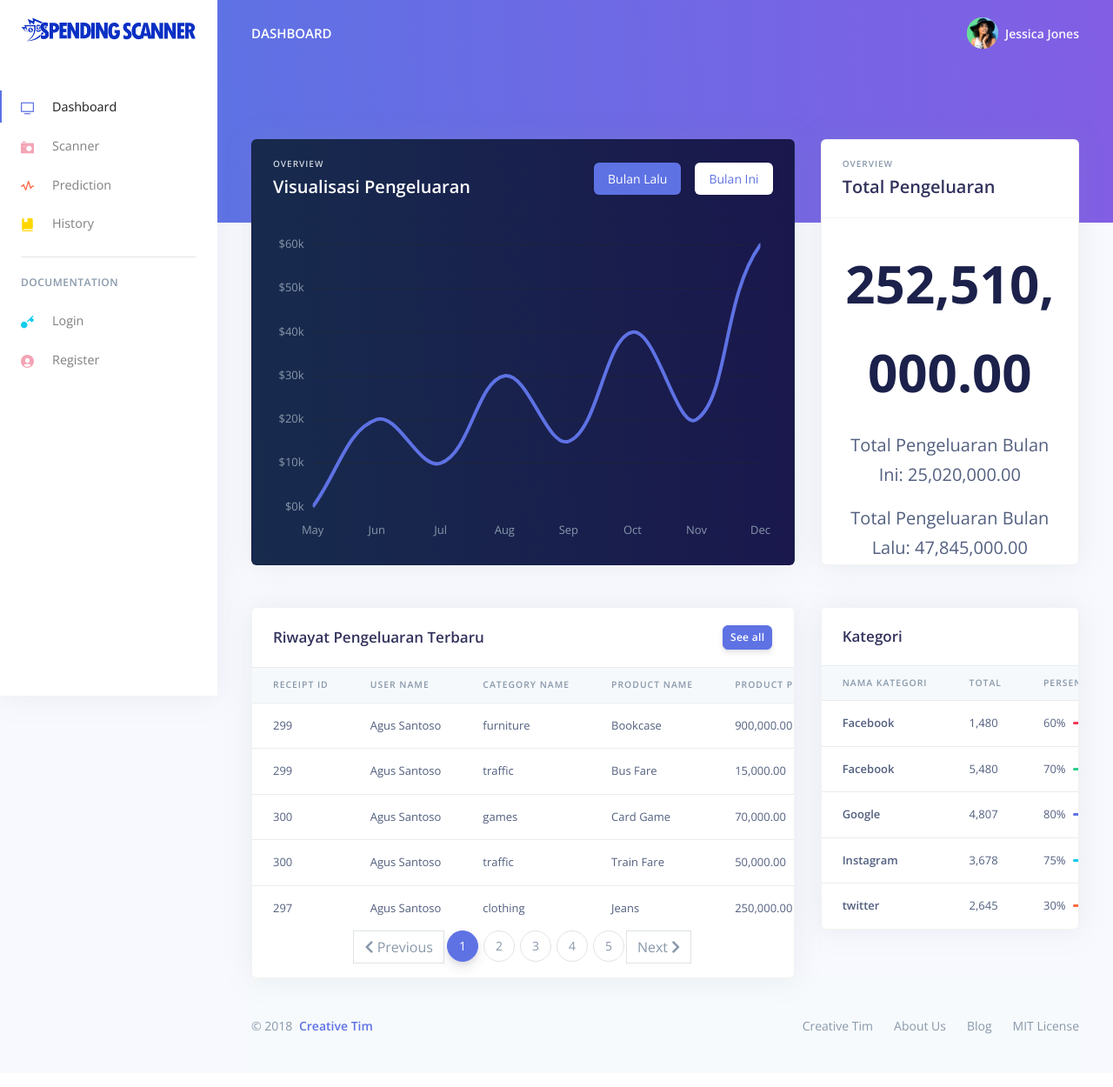
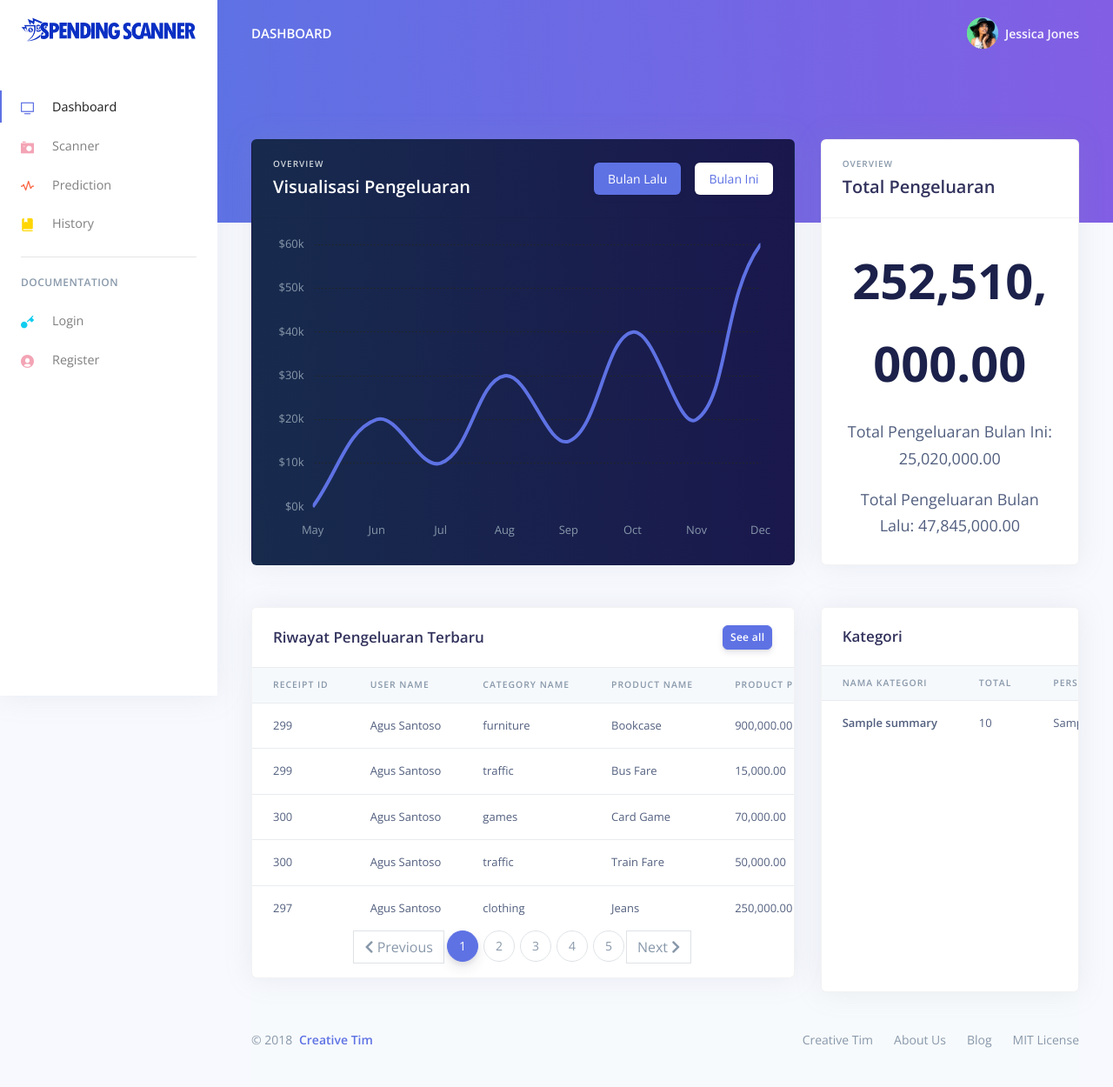
Before and after one commit to RizkyAlde/TWS_SpendingScanner, a PHP site: page /index.php in a window 1280 px wide. Shown: the whole page at 87% size. Before the commit the page ends 1189 px from the top, so only its background shows below. Run offline with PHP 8.4, Linux system fonts and the light colour scheme; data comes from the database, SQL or seed files in the repository; tables that the repository leaves empty or names only in its code hold one stand-in row (values such as "Sample post"); some libraries are stand-ins or nearby versions.

Commit message:
tambah visualisasi category

```diff
--- a/index.php
+++ b/index.php
@@ -306,7 +306,7 @@
                 $total_price = $row['total_price'];
 
                 // Tampilkan total product_price
-                echo "<p style='font-size: 60px; color: #1b214a; font-weight: bold; text-align: center;'>" . number_format($total_price, 2) . "</p>";
+                echo "<p style='font-size: 56px; color: #1b214a; font-weight: bold; text-align: center;'>" . number_format($total_price, 2) . "</p>";
 
                 // Query untuk mengambil total product_price untuk bulan ini
                 $query_this_month = "SELECT SUM(product_price) AS total_this_month FROM report WHERE MONTH(date) = MONTH(CURDATE()) AND YEAR(date) = YEAR(CURDATE())";
@@ -321,8 +321,8 @@
                 $total_last_month = $row_last_month['total_last_month'];
 
                 // Tampilkan total product_price
-                echo "<p style='font-size: 20px; text-align: center;'>Total Pengeluaran Bulan Ini: " . number_format($total_this_month, 2) . "</p>";
-                echo "<p style='font-size: 20px; text-align: center;'>Total Pengeluaran Bulan Lalu: " . number_format($total_last_month, 2) . "</p>";
+                echo "<p style='font-size: 18px; text-align: center;'>Total Pengeluaran Bulan Ini: " . number_format($total_this_month, 2) . "</p>";
+                echo "<p style='font-size: 18px; text-align: center;'>Total Pengeluaran Bulan Lalu: " . number_format($total_last_month, 2) . "</p>";
 
 
                 // Tutup koneksi
@@ -471,6 +471,23 @@
             </div>
             <div class="table-responsive">
               <!-- Projects table -->
+              <?php
+              // Membuat koneksi ke database
+              $koneksi = mysqli_connect("localhost", "root", "", "spending_scanner");
+
+              // Memeriksa apakah koneksi berhasil
+              if (!$koneksi) {
+                die("Koneksi gagal: " . mysqli_connect_error());
+              }
+
+              // Query untuk mengambil data dari view spending_summary
+              $query = "SELECT * FROM category_summary"; // Batasi hanya 6 kategori yang ditampilkan
+              $result = mysqli_query($koneksi, $query);
+
+              // Memeriksa apakah query berhasil dieksekusi
+              if ($result) {
+                ?>
+                <div class="table-responsive" style="height: 375px; overflow-y: auto;">
                   <table class="table align-items-center table-flush">
                     <thead class="thead-light">
                       <tr>
@@ -480,103 +497,45 @@
                       </tr>
                     </thead>
                     <tbody>
-                  <tr>
-                    <th scope="row">
-                      Facebook
-                    </th>
-                    <td>
-                      1,480
-                    </td>
-                    <td>
-                      <div class="d-flex align-items-center">
-                        <span class="mr-2">60%</span>
-                        <div>
-                          <div class="progress">
-                            <div class="progress-bar bg-gradient-danger" role="progressbar" aria-valuenow="60"
-                              aria-valuemin="0" aria-valuemax="100" style="width: 60%;"></div>
-                          </div>
-                        </div>
-                      </div>
-                    </td>
-                  </tr>
-                  <tr>
-                    <th scope="row">
-                      Facebook
-                    </th>
-                    <td>
-                      5,480
-                    </td>
-                    <td>
-                      <div class="d-flex align-items-center">
-                        <span class="mr-2">70%</span>
-                        <div>
-                          <div class="progress">
-                            <div class="progress-bar bg-gradient-success" role="progressbar" aria-valuenow="70"
-                              aria-valuemin="0" aria-valuemax="100" style="width: 70%;"></div>
-                          </div>
-                        </div>
-                      </div>
-                    </td>
-                  </tr>
-                  <tr>
-                    <th scope="row">
-                      Google
-                    </th>
-                    <td>
-                      4,807
-                    </td>
-                    <td>
-                      <div class="d-flex align-items-center">
-                        <span class="mr-2">80%</span>
-                        <div>
-                          <div class="progress">
-                            <div class="progress-bar bg-gradient-primary" role="progressbar" aria-valuenow="80"
-                              aria-valuemin="0" aria-valuemax="100" style="width: 80%;"></div>
-                          </div>
-                        </div>
-                      </div>
-                    </td>
-                  </tr>
-                  <tr>
-                    <th scope="row">
-                      Instagram
-                    </th>
-                    <td>
-                      3,678
-                    </td>
-                    <td>
-                      <div class="d-flex align-items-center">
-                        <span class="mr-2">75%</span>
-                        <div>
-                          <div class="progress">
-                            <div class="progress-bar bg-gradient-info" role="progressbar" aria-valuenow="75"
-                              aria-valuemin="0" aria-valuemax="100" style="width: 75%;"></div>
-                          </div>
-                        </div>
-                      </div>
-                    </td>
-                  </tr>
-                  <tr>
-                    <th scope="row">
-                      twitter
-                    </th>
-                    <td>
-                      2,645
-                    </td>
-                    <td>
-                      <div class="d-flex align-items-center">
-                        <span class="mr-2">30%</span>
-                        <div>
-                          <div class="progress">
-                            <div class="progress-bar bg-gradient-warning" role="progressbar" aria-valuenow="30"
-                              aria-valuemin="0" aria-valuemax="100" style="width: 30%;"></div>
-                          </div>
-                        </div>
-                      </div>
-                    </td>
-                  </tr>
+                      <?php
+                      // Mengambil setiap baris data dan menampilkannya dalam tabel
+                      while ($row = mysqli_fetch_assoc($result)) {
+                        // Extract data dari setiap baris
+                        $category_name = $row['category_name'];
+                        $total = $row['total_spending'];
+                        $percentage = $row['spending_percentage'];
+                        // Menampilkan baris tabel dengan data dinamis
+                        echo "<tr>";
+                        echo "<th scope='row'>$category_name</th>";
+                        echo "<td>$total</td>";
+                        echo "<td>";
+                        echo "<div class='d-flex align-items-center'>";
+                        echo "<span class='mr-2'>$percentage</span>";
+                        echo "<div>";
+                        echo "<div class='progress'>";
+                        echo "<div class='progress-bar bg-gradient-danger' role='progressbar' aria-valuenow='60' aria-valuemin='0' aria-valuemax='100' style='width: $percentage;'></div>";
+                        echo "</div>";
+                        echo "</div>";
+                        echo "</div>";
+                        echo "</td>";
+                        echo "</tr>";
+                      }
+                      ?>
                     </tbody>
                   </table>
+                </div>
+                <?php
+              } else {
+                // Jika query gagal dieksekusi
+                echo "Error: " . mysqli_error($koneksi);
+              }
+
+              // Menutup koneksi ke database
+              mysqli_close($koneksi);
+              ?>
+
+
+
             </div>
           </div>
         </div>
```
Lines whose indentation alone changed are shown as unchanged.
